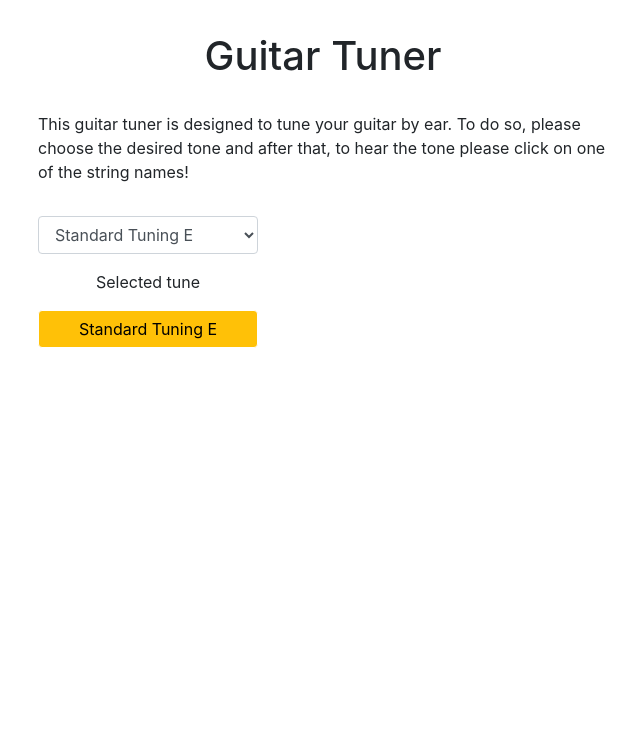
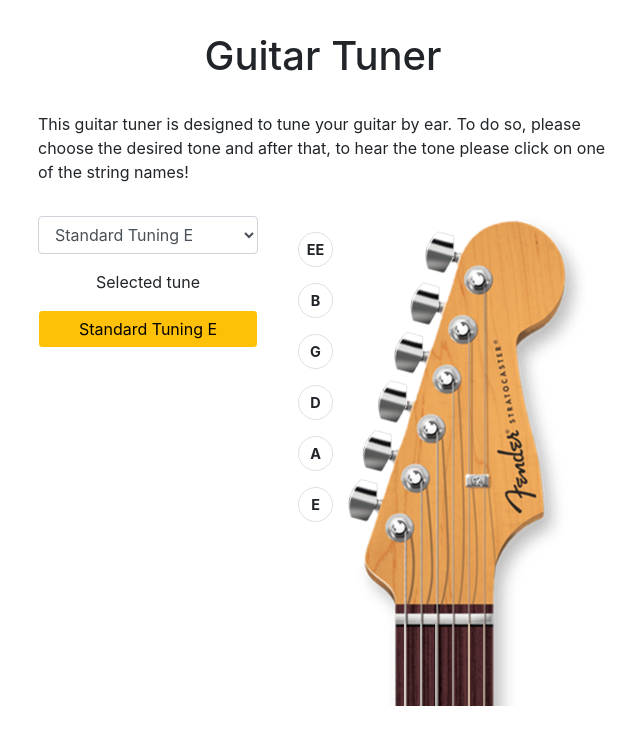
Before and after one commit to timardex/vue-guitarTuner, a Vue app: page / in a window 1280 px wide. Shown: the top 744 px of the page, without its empty margins (317-957 px from the left). Built offline with nearby package versions, Linux system fonts and the light colour scheme.

Commit message:
guitarneck setup

```diff
--- a/src/App.scss
+++ b/src/App.scss
@@ -96,37 +96,37 @@
                 transform-style: preserve-3d;
             }
 
-            &.key-0 {
+            &.key-1 {
                 bottom: 32.5%;
                 left: 6.5%;
                 animation-delay: 1.2s;
             }
 
-            &.key-1 {
+            &.key-2 {
                 bottom: 43%;
                 left: 7%;
                 animation-delay: 1s;
             }
 
-            &.key-2 {
+            &.key-3 {
                 bottom: 53.5%;
                 left: 8%;
                 animation-delay: .8s;
             }
 
-            &.key-3 {
+            &.key-4 {
                 bottom: 64%;
                 left: 9%;
                 animation-delay: .6s;
             }
 
-            &.key-4 {
+            &.key-5 {
                 bottom: 74.5%;
                 left: 10.5%;
                 animation-delay: .4s;
             }
 
-            &.key-5 {
+            &.key-6 {
                 bottom: 85.5%;
                 left: 11%;
                 animation-delay: .2s;
--- a/src/components/Tuner/GuitarNeck.vue
+++ b/src/components/Tuner/GuitarNeck.vue
@@ -0,0 +1,69 @@
+<template>
+    <div class="col-sm-7">
+        <div class="guitar-neck width">
+            <div class="background">
+                <div :class="`overlay ${tuning}`">
+                    <div class="box-style orange text-center">Tuning the Guitar for <b><i>{{selected}}</i></b></div>
+                </div>
+
+                <div class="guitar-keys">
+                    <img src="../../assets/images/guitar-key.png" :class="[$store.state.initialState.animated_key, `key-${n}`]" alt="Guitar Key" v-for="n in 6" :key="`key-${n}`"/>
+                </div>
+
+                <Strings :items="items"/>
+            </div>
+            <StringSelect :items="items"/>
+        </div>
+    </div>
+</template>
+
+<script>
+import {loopIntoObject} from '@/components/Tuner/helpers.js'
+import Strings from '@/components/Tuner/Strings'
+import StringSelect from '@/components/Tuner/StringSelect'
+export default {
+    data() {
+        return {
+            items: []
+        }
+    },
+    components: {
+        Strings,
+        StringSelect
+    },
+    computed: {
+        selected() {
+            return this.$store.state.initialState.selected
+        },
+        tuning() {
+            return this.$store.state.initialState.tuning
+        },
+        animated_key() {
+            return this.$store.state.initialState.animated_key
+        },
+        standards() {
+            return this.$store.state.initialState.standards
+        },
+        down_halfs() {
+            return this.$store.state.initialState.down_halfs
+        },
+        down_ones() {
+            return this.$store.state.initialState.down_ones
+        },
+        down_twos() {
+            return this.$store.state.initialState.down_twos
+        },
+    },
+    mounted() {
+        this.switchTune()
+    },
+    methods: {
+        switchTune() {
+            loopIntoObject(this.selected, 'Standard Tuning E', this.items, this.standards)
+            loopIntoObject(this.selected, 'Tune down 1/2 step', this.items, this.down_halfs)
+            loopIntoObject(this.selected, 'Tune down one step', this.items, this.down_ones)
+            loopIntoObject(this.selected, 'Tune down two step', this.items, this.down_twos)
+        }
+    }
+}
+</script>
--- a/src/components/Tuner/StringSelect.vue
+++ b/src/components/Tuner/StringSelect.vue
@@ -0,0 +1,16 @@
+<template>
+    <ul class="string-list">
+        <li :class="`${bounceIn} ${item.clicked}`" v-for="(item, index) in items" :key="index">{{item.name}}</li>
+    </ul>
+</template>
+
+<script>
+export default {
+    props: ['items'],
+    computed: {
+        bounceIn() {
+            return this.$store.state.initialState.bounceIn
+        }
+    }
+}
+</script>
--- a/src/components/Tuner/Strings.vue
+++ b/src/components/Tuner/Strings.vue
@@ -0,0 +1,11 @@
+<template>
+    <div class="strings">
+        <div :class="`string ${item.string} ${item.string_animated} `" v-for="(item, index) in items" :key="index"></div>
+    </div>
+</template>
+
+<script>
+export default {
+    props: ['items'],
+}
+</script>
--- /dev/null
+++ b/src/components/Tuner/helpers.js
@@ -0,0 +1,14 @@
+export const loopIntoObject = (selected, selectedString = '', items, tune) => {
+    if(selected === selectedString) {
+        tune.map(value => {
+             items.push({
+                 id: value.id,
+                 name: value.name,
+                 isPlaying: value.isPlaying,
+                 string: value.string,
+                 string_animated: value.string_animated,
+                 clicked: value.clicked
+             })
+        });
+    }
+}
```
